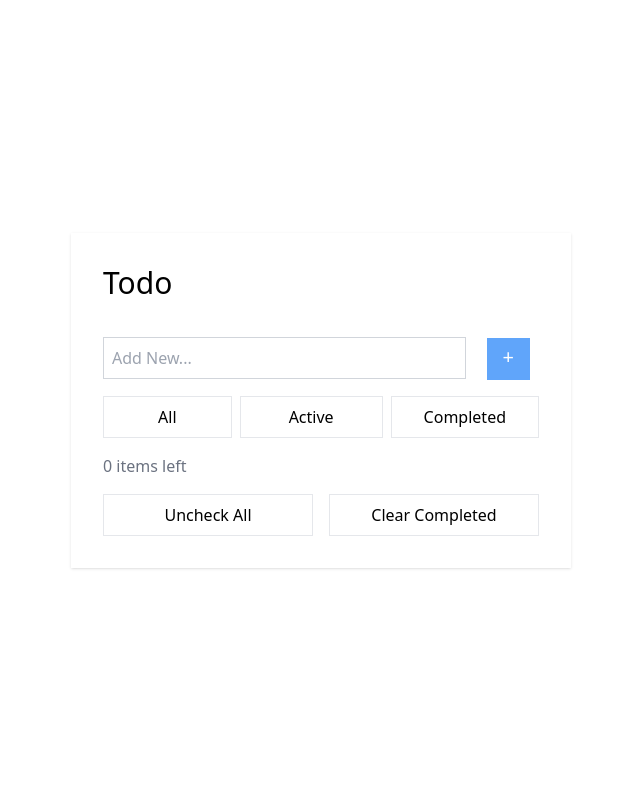
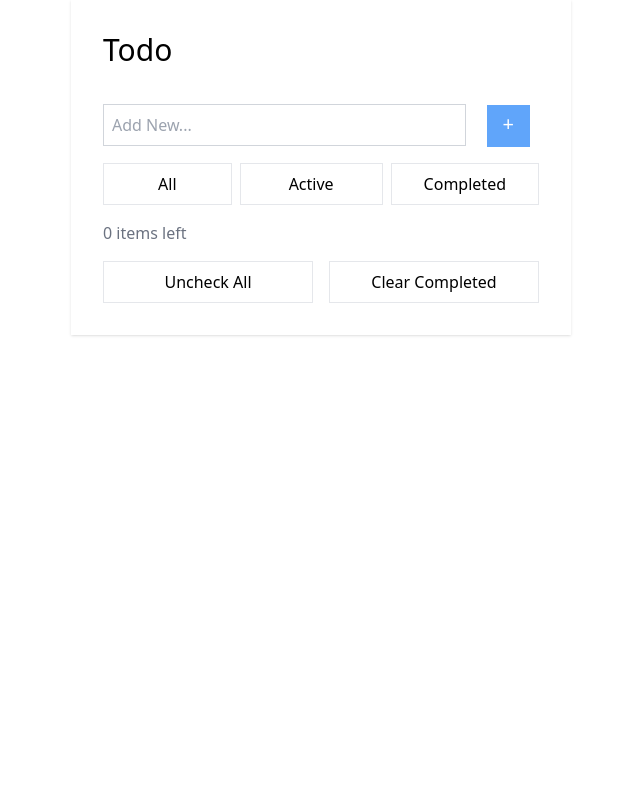
Before and after one commit to scmThetHtarSoe/todo-alphine-tailwind-php, a PHP site: page / in a window 1280 px wide. Shown: the whole page, without its empty margins (319-959 px from the left). Run offline with PHP 8.4, Linux system fonts and the light colour scheme; data that the repository does not hold is empty; some libraries are stand-ins or nearby versions.

Commit message:
design fixed

```diff
--- a/todo-alphine-tailwind/index.php
+++ b/todo-alphine-tailwind/index.php
@@ -16,7 +16,7 @@ include_once("api/createTable.php");
 </head>
 
 <body>
-    <div class="flex justify-center items-center h-screen">
+    <div class="flex justify-center items-center h-auto">
         <div class="container shadow w-[500px] h-auto p-8" x-data="todoApp()">
             <h2 class="title text-3xl">Todo</h2>
             <div id="form" class="flex mt-4 w-full">
```
